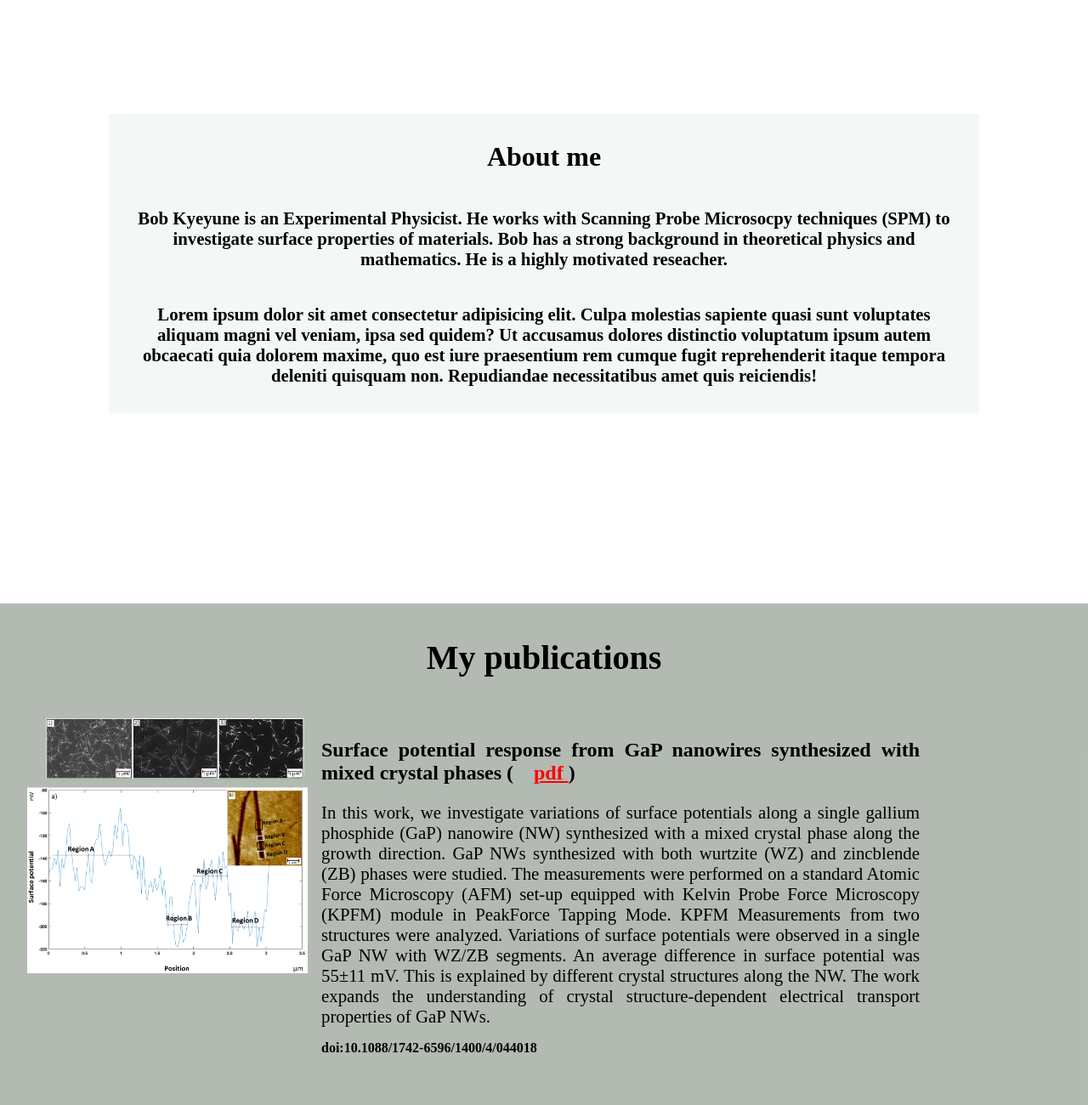
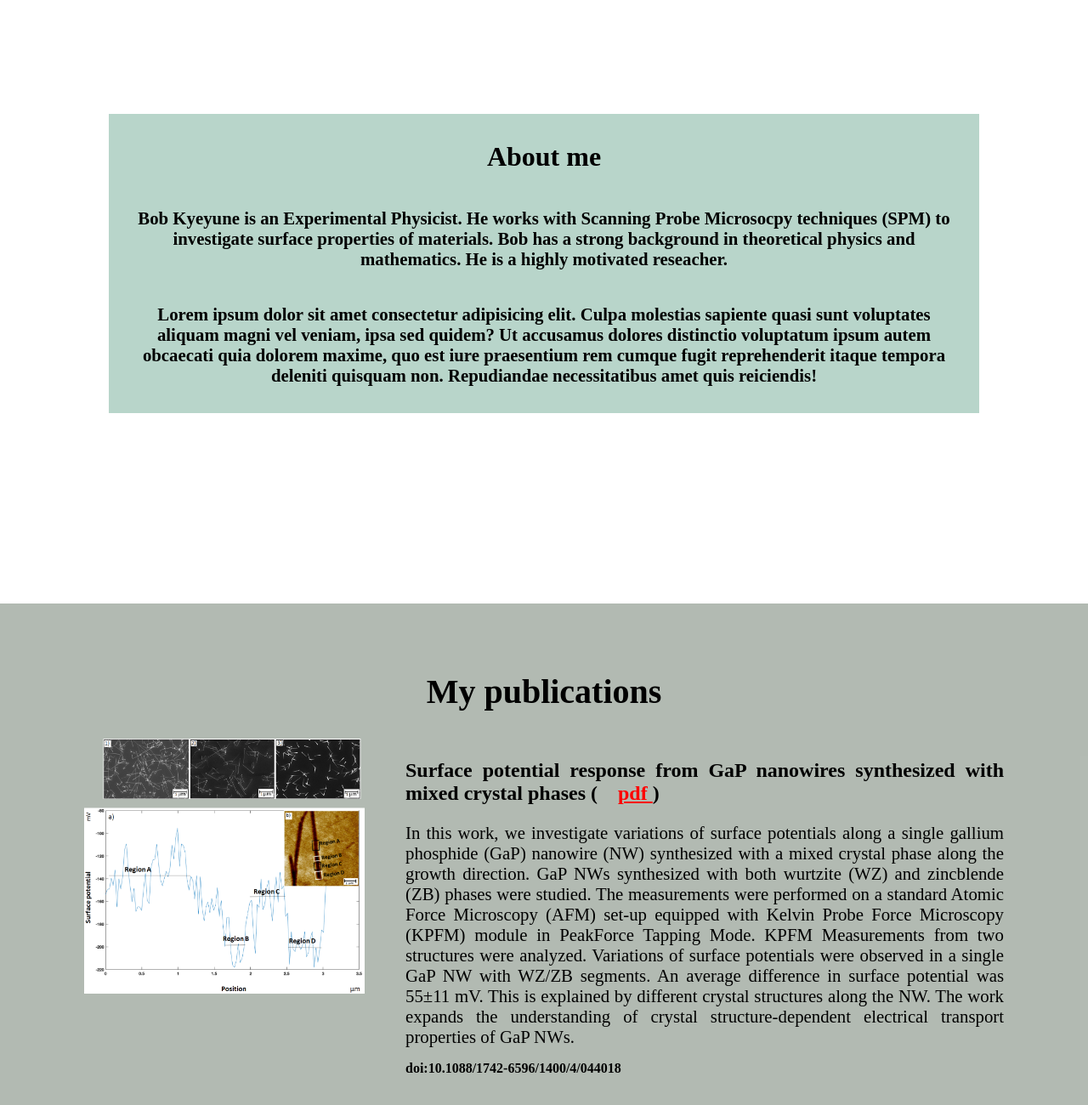
Before and after one commit to Nkeni/Bob-portfolio, a website built with Parcel: page src/index.html in a window 1280 px wide. Shown: the part 890-2190 px from the top of the page at 85% size. Built offline with nearby package versions, Linux system fonts and the light colour scheme.

Commit message:
changes on projects page

```diff
--- a/src/main.scss
+++ b/src/main.scss
@@ -182,12 +182,11 @@ main {
     // }
 
     .me {
-      background-color: rgba(235, 243, 240, 0.6);
+      background-color: rgba(153, 194, 179, 0.689);
       color: black;
       font-weight: bold;
       z-index: 2;
       width: 80%;
-
       padding: 2em;
       text-align: center;
       // position: absolute;
@@ -217,17 +216,19 @@ main {
     h2 {
       font-size: 2.5em;
       text-align: center;
-      padding-top: 1em;
+      padding-top: 2em;
     }
 
     .my-work {
       margin-top: 1em;
+      display: flex;
+      justify-content: center;
 
       .work1 {
         display: flex;
-
         flex-wrap: wrap;
-        padding: 2em;
+        padding: 1em;
+        gap: 3em;
 
         .image img {
           width: 330px;
@@ -235,7 +236,7 @@ main {
         }
         .abstract {
           width: 55vw;
-          margin-left: 1em;
+
           text-align: justify;
 
           h3 {
@@ -383,11 +384,9 @@ footer {
       min-height: 100vh;
 
       .my-work {
-        // min-height: 100vh;
-
         .work1 {
-          .image.img {
-            margin-right: 2em;
+          .image img {
+            padding-left: 1em;
           }
           .abstract {
             width: 100vw;
```
